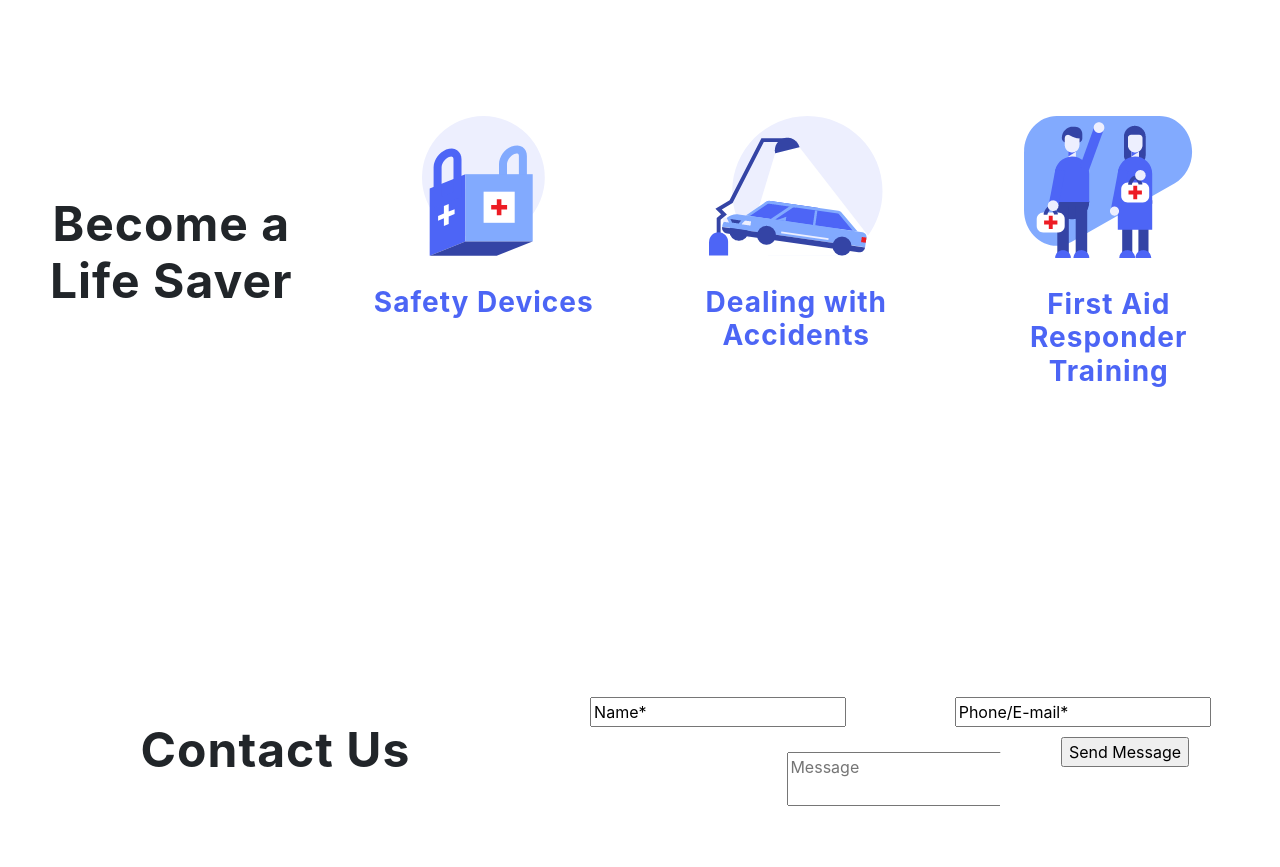
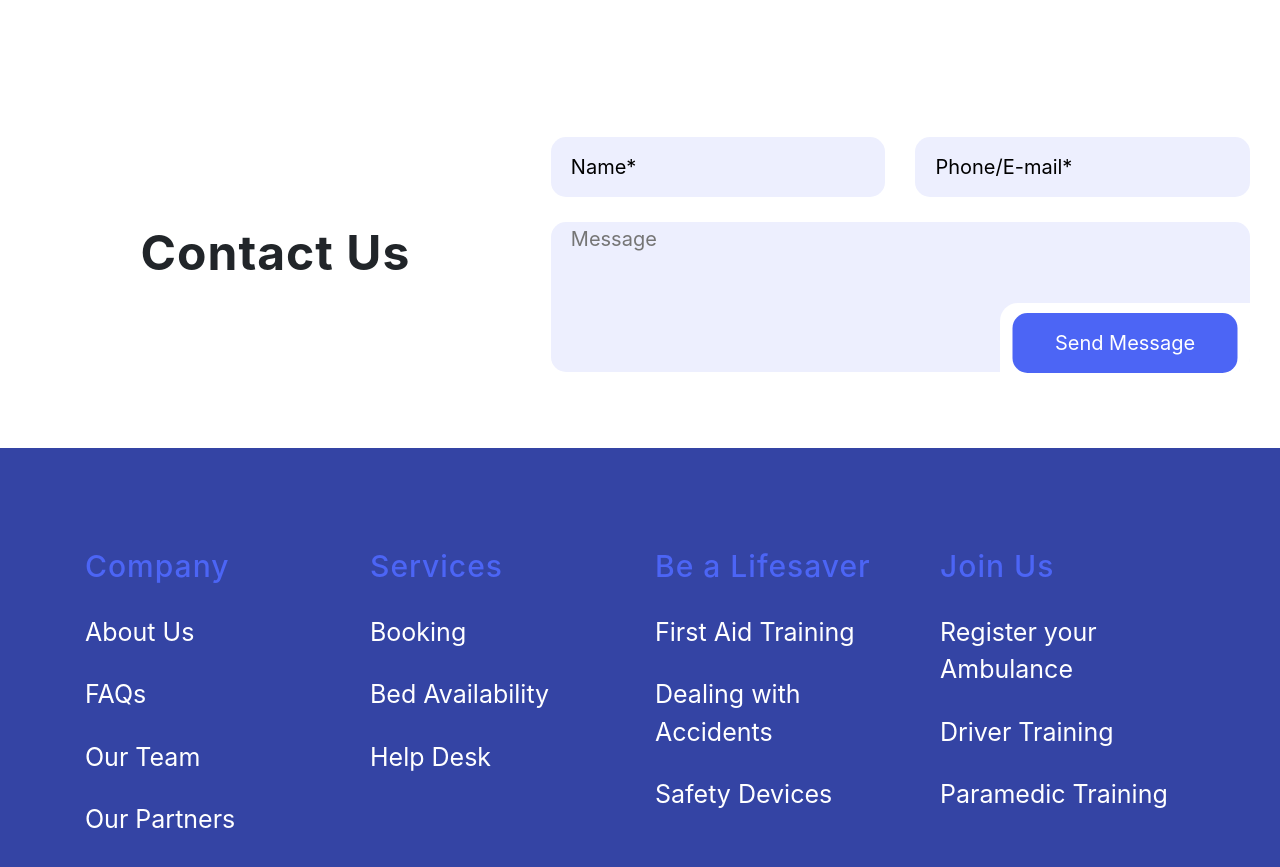
Before and after one commit to AmanTiwari1503/AmbiVan, a website with bundled scripts: page index.html in a window 1280 px wide. Shown: the part 1886-2753 px from the top of the page. Built offline with nearby package versions, Linux system fonts and the light colour scheme; a web font is replaced by a local one.

Commit message:
Forgot to upload css

```diff
--- a/css/new-age.css
+++ b/css/new-age.css
@@ -195,7 +195,7 @@ header.masthead .device-container .screen img {
 
 section.download {
   position: relative;
-  padding: 150px 0;
+  padding: 70px 0;
 }
 
 section.download h2 {
@@ -371,7 +371,7 @@ footer {
   padding: 25px 0;
   text-align: center;
   color: rgba(255, 255, 255, 0.3);
-  background-color: #222222;
+  background-color: #3444A4;
 }
 
 footer p {
@@ -430,3 +430,59 @@ footer ul li a:hover, footer ul li a:focus, footer ul li a:active, footer ul li
   font-size: 11px;
   padding: 15px 45px;
 }
+.form1{
+    width:100%;
+    background-color:#EDEFFE;
+    border:none;
+    height:60px;
+    border-radius:15px;
+    padding-left:20px;
+    vertical-align:bottom;
+    font-size:20px;
+    -moz-backface-visibility:hidden;
+}
+.form2 {
+    width: 100%;
+    background-color: #EDEFFE;
+    border: none;
+    height: 60px;
+    border-radius: 15px;
+    padding-left: 20px;
+    resize:none;
+    font-size:20px;
+    color:black;
+    height:150px;
+}
+.submit1 {
+    width: 90%;
+    position: absolute;
+    transform:translateX(-50%);
+    height: 60px;
+    background-color: #4C65F5;
+    border:none;
+    border-radius:15px;
+    bottom:0px;
+    color:white;
+    font-size:20px;
+}
+.fli{
+    font-size:25px;
+    color:white;
+    margin-bottom:25px;
+}
+@media (min-width:1400px){
+    .container{
+        max-width:1300px;
+    }
+}
+@media (min-width:1560px) {
+    .container {
+        max-width: 1460px;
+    }
+}
+.fh{
+    font-size:30px;
+    color:#4C65F5;
+    font-weight:500;
+    margin-bottom:30px;
+}
```
